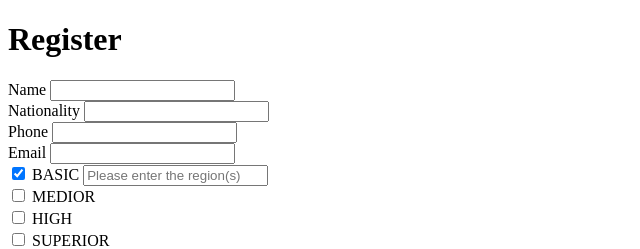
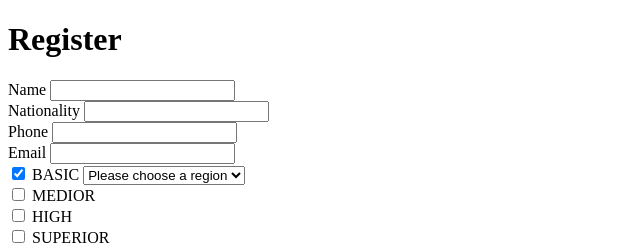
Before and after one commit to BiroNora/startswith4, a SvelteKit app: page /register in a window 1280 px wide. Shown: the top 249 px of the page, without its empty margins (0-640 px from the left). Built offline with nearby package versions, Linux system fonts and the light colour scheme.

Commit message:
Next btn disabled in spec condition

```diff
--- a/src/routes/register/+page.svelte
+++ b/src/routes/register/+page.svelte
@@ -7,8 +7,18 @@
   let yesH = false
   let yesS = false
   let yesD = false
+  let btnDisabled = false
+  let message = ''
 
   export let form: ActionData
+
+
+  const handleInput = () => {
+    if (yesB == false && yesM == false && yesH == false && yesS == false && yesD == false) {
+      message = `One duty must be choosen.`
+      btnDisabled = true
+    }
+  }
 </script>
 
 <h1>Register</h1>
@@ -33,24 +43,63 @@
 	<div>
 		<input type="checkbox" name="basic" bind:checked={yesB} />
 			BASIC
-
-    <input type="text" name="regB" class="hidden-textbox" placeholder="Please enter the region(s)" required={yesB}/>
+    <select name="regB" id="basic-select" class="hidden-textbox" >
+      <option value="" placeholder="Please enter the region(s)" >Please choose a region</option>
+      <option value="Dél-Alföld">Dél-Alföld</option>
+      <option value="Dél-Dunántúl">Dél-Dunántúl</option>
+      <option value="Észak-Magyarország">Észak-Magyarország</option>
+      <option value="Budapest">Budapest</option>
+      <option value="Közép-Dunántúl">Közép-Dunántúl</option>
+      <option value="Nyugat-Dunántúl">Nyugat-Dunántúl</option>
+      <option value="Észak-Alföld">Észak-Alföld</option>
+      <option value="Közép-Magyarország">Közép-Magyarország</option>
+    </select>
   </div>
   <div>
     <input type="checkbox" name="medior" bind:checked={yesM} />
       MEDIOR
-    <input type="text" name="regM" class="hidden-textbox" placeholder="Please enter the region(s)" required={yesM}/>
-  </div>
+      <select name="regM" id="basic-select" class="hidden-textbox" >
+        <option value="" placeholder="Please enter the region(s)" >Please choose a region</option>
+        <option value="Dél-Alföld">Dél-Alföld</option>
+        <option value="Dél-Dunántúl">Dél-Dunántúl</option>
+        <option value="Észak-Magyarország">Észak-Magyarország</option>
+        <option value="Budapest">Budapest</option>
+        <option value="Közép-Dunántúl">Közép-Dunántúl</option>
+        <option value="Nyugat-Dunántúl">Nyugat-Dunántúl</option>
+        <option value="Észak-Alföld">Észak-Alföld</option>
+        <option value="Közép-Magyarország">Közép-Magyarország</option>
+      </select>
+    </div>
   <div>
     <input type="checkbox" name="high" bind:checked={yesH} />
       HIGH
-    <input type="text" name="regH" class="hidden-textbox" placeholder="Please enter the region(s)" required={yesH} />
-  </div>
+    <select name="regH" id="basic-select" class="hidden-textbox" >
+      <option value="" placeholder="Please enter the region(s)" >Please choose a region</option>
+      <option value="Dél-Alföld">Dél-Alföld</option>
+      <option value="Dél-Dunántúl">Dél-Dunántúl</option>
+      <option value="Észak-Magyarország">Észak-Magyarország</option>
+      <option value="Budapest">Budapest</option>
+      <option value="Közép-Dunántúl">Közép-Dunántúl</option>
+      <option value="Nyugat-Dunántúl">Nyugat-Dunántúl</option>
+      <option value="Észak-Alföld">Észak-Alföld</option>
+      <option value="Közép-Magyarország">Közép-Magyarország</option>
+    </select>
+    </div>
   <div>
     <input type="checkbox" name="superior" bind:checked={yesS} />
       SUPERIOR
-    <input type="text" name="regS" class="hidden-textbox" placeholder="Please enter the region(s)" required={yesS} />
-  </div>
+    <select name="regS" id="basic-select" class="hidden-textbox" >
+      <option value="" placeholder="Please enter the region(s)" >Please choose a region</option>
+      <option value="Dél-Alföld">Dél-Alföld</option>
+      <option value="Dél-Dunántúl">Dél-Dunántúl</option>
+      <option value="Észak-Magyarország">Észak-Magyarország</option>
+      <option value="Budapest">Budapest</option>
+      <option value="Közép-Dunántúl">Közép-Dunántúl</option>
+      <option value="Nyugat-Dunántúl">Nyugat-Dunántúl</option>
+      <option value="Észak-Alföld">Észak-Alföld</option>
+      <option value="Közép-Magyarország">Közép-Magyarország</option>
+    </select>
+    </div>
   <div>
     <input type="checkbox" name="director" bind:checked={yesD} />
       DIRECTOR
@@ -67,7 +116,19 @@
 	{#if form?.user}
 		<p class="error">Username is taken.</p>
 	{/if}
-	<button type="submit">Register</button>
+
+  {#if (yesB == false && yesM == false && yesH == false && yesS == false && yesD == false)}
+    handleInput()
+  <p class="error">One duty must be choosen.</p>
+  {/if}
+
+  {#if message}
+  <div class="message">
+    {message}
+  </div>
+  {/if}
+
+	<button id="btn" type="submit" disabled={btnDisabled}>Register</button>
 </form>
 
 <style>
```
